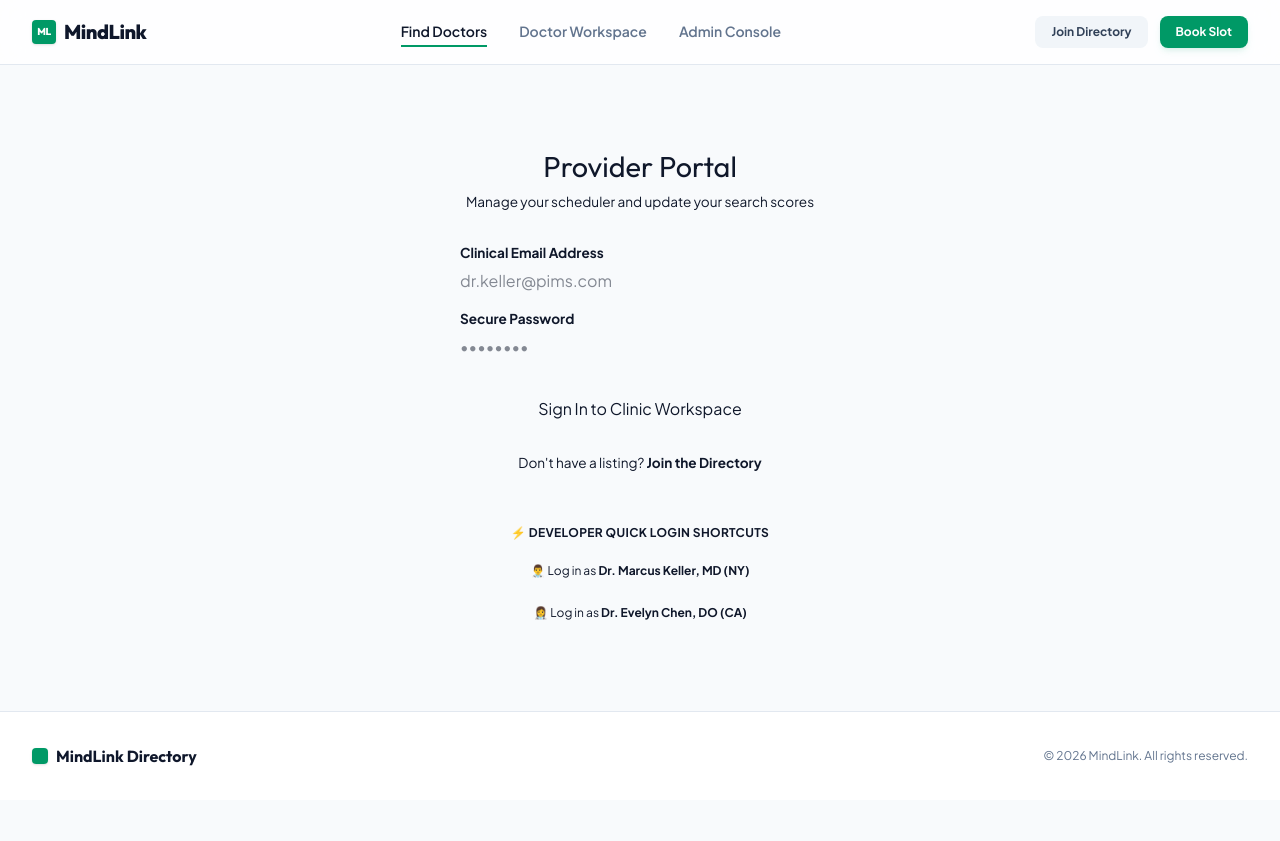
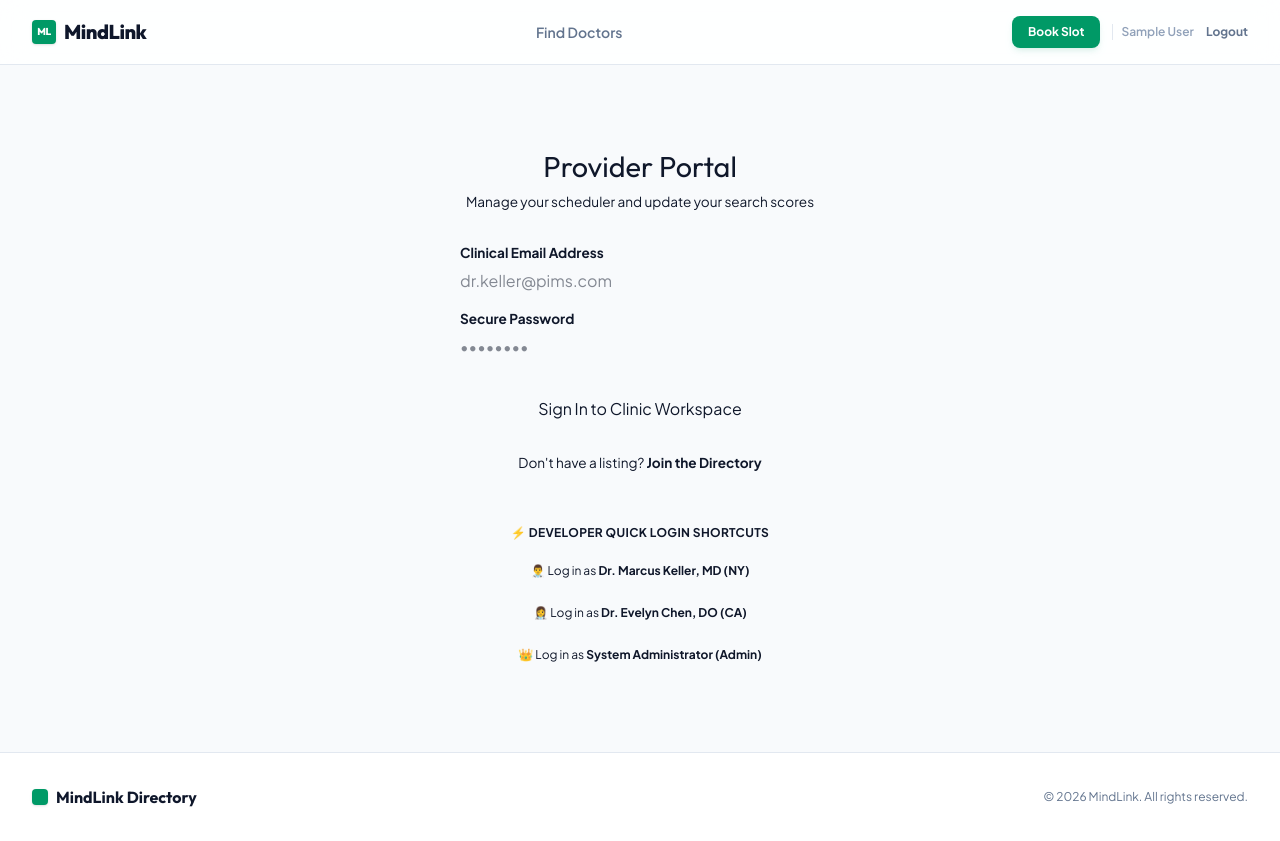
Before and after one commit to pims-service/profiles-service, a Next.js app: page /doctor/login in a window 1280 px wide. Before the commit the page ends 800 px from the top, so only its background shows below. Built offline with nearby package versions, Linux system fonts and the light colour scheme; sample sign-in values are in the browser's storage.

Commit message:
navbar refactor

```diff
--- a/src/app/admin/page.tsx
+++ b/src/app/admin/page.tsx
@@ -2,6 +2,7 @@
 
 import { useState, useEffect } from "react";
 import Link from "next/link";
+import { useRouter } from "next/navigation";
 
 interface Review {
   id: string;
@@ -39,6 +40,7 @@ interface Stats {
 }
 
 export default function AdminConsole() {
+  const router = useRouter();
   const [doctors, setDoctors] = useState<Doctor[]>([]);
   const [stats, setStats] = useState<Stats>({ total: 0, pending: 0, approved: 0, rejected: 0, suspended: 0 });
   const [loading, setLoading] = useState(true);
@@ -68,6 +70,22 @@ export default function AdminConsole() {
   };
 
   useEffect(() => {
+    const raw = localStorage.getItem("doctor_session");
+    if (!raw) {
+      router.push("/doctor/login");
+      return;
+    }
+    try {
+      const sess = JSON.parse(raw);
+      if (sess.role !== "ADMIN") {
+        router.push("/doctor/login");
+        return;
+      }
+    } catch {
+      router.push("/doctor/login");
+      return;
+    }
+
     fetchModerationData();
   }, []);
 
--- a/src/app/api/doctor/login/route.ts
+++ b/src/app/api/doctor/login/route.ts
@@ -34,9 +34,9 @@ export async function POST(request: Request) {
       );
     }
 
-    if (user.role !== "PSYCHIATRIST") {
+    if (user.role !== "PSYCHIATRIST" && user.role !== "ADMIN") {
       return NextResponse.json(
-        { success: false, error: "This credential does not possess provider privileges." },
+        { success: false, error: "This credential does not possess administrative or provider privileges." },
         { status: 403 }
       );
     }
@@ -47,6 +47,7 @@ export async function POST(request: Request) {
         id: user.id,
         email: user.email,
         name: user.name,
+        role: user.role,
         profileId: user.profile?.id,
         verificationStatus: user.profile?.verificationStatus,
       },
--- a/src/app/doctor/login/page.tsx
+++ b/src/app/doctor/login/page.tsx
@@ -26,7 +26,11 @@ export default function DoctorLogin() {
       if (data.success) {
         // Save doctor session mock to localStorage
         localStorage.setItem("doctor_session", JSON.stringify(data.user));
-        router.push("/doctor");
+        if (data.user.role === "ADMIN") {
+          router.push("/admin");
+        } else {
+          router.push("/doctor");
+        }
       } else {
         setError(data.error || "Login failed. Check your clinical email.");
       }
@@ -39,8 +43,11 @@ export default function DoctorLogin() {
 
   // Automated Mock Session shortcuts for testing
   const handleQuickLogin = async (mockEmail: string) => {
+    const isSysAdmin = mockEmail === "admin@pims.com";
+    const pass = isSysAdmin ? "AdminPass123!" : "Password123!";
+
     setEmail(mockEmail);
-    setPassword("Password123!");
+    setPassword(pass);
     setLoading(true);
     setError("");
 
@@ -48,12 +55,18 @@ export default function DoctorLogin() {
       const res = await fetch("/api/doctor/login", {
         method: "POST",
         headers: { "Content-Type": "application/json" },
-        body: JSON.stringify({ email: mockEmail, password: "Password123!" }),
+        body: JSON.stringify({ email: mockEmail, password: pass }),
       });
       const data = await res.json();
       if (data.success) {
         localStorage.setItem("doctor_session", JSON.stringify(data.user));
-        router.push("/doctor");
+        if (isSysAdmin) {
+          router.push("/admin");
+        } else {
+          router.push("/doctor");
+        }
+      } else {
+        setError(data.error || "Auto sign-in failed.");
       }
     } catch {
       setError("Network issue during auto sign-in.");
@@ -138,6 +151,13 @@ export default function DoctorLogin() {
             >
               👩‍⚕️ Log in as <strong>Dr. Evelyn Chen, DO (CA)</strong>
             </button>
+            <button
+              onClick={() => handleQuickLogin("admin@pims.com")}
+              className="btn btn-secondary"
+              style={{ fontSize: "0.75rem", width: "100%", padding: "8px", justifyContent: "flex-start", gap: "6px" }}
+            >
+              👑 Log in as <strong>System Administrator (Admin)</strong>
+            </button>
           </div>
         </div>
       </div>
--- a/src/app/layout.tsx
+++ b/src/app/layout.tsx
@@ -1,5 +1,6 @@
 import type { Metadata } from "next";
 import "./globals.css";
+import Header from "@/components/Header";
 
 export const metadata: Metadata = {
   title: "MindLink | Find Verified Psychiatrists Closer to Home",
@@ -16,38 +17,7 @@ export default function RootLayout({
       <body className="flex flex-col min-h-screen bg-slate-50 text-slate-900 antialiased font-sans" suppressHydrationWarning>
 
         {/* Navigation Header */}
-        <header className="sticky top-0 z-50 w-full border-b border-slate-200 bg-white/80 backdrop-blur-md">
-          <div className="mx-auto flex h-16 max-w-7xl items-center justify-between px-4 sm:px-6 lg:px-8">
-            {/* Logo */}
-            <a href="/" className="flex items-center gap-2 font-display text-xl font-extrabold tracking-tight text-slate-900 hover:opacity-90">
-              <div className="h-6 w-6 rounded bg-emerald-600 flex items-center justify-center text-white text-[10px] font-black tracking-tighter shadow-sm">ML</div>
-              <span>MindLink</span>
-            </a>
-
-            {/* Quick Links */}
-            <nav className="hidden md:flex gap-8">
-              <a href="/" className="text-sm font-semibold text-slate-900 border-b-2 border-emerald-600 pb-1 pt-1">
-                Find Doctors
-              </a>
-              <a href="/doctor" className="text-sm font-semibold text-slate-500 hover:text-slate-900 transition-colors pt-1">
-                Doctor Workspace
-              </a>
-              <a href="/admin" className="text-sm font-semibold text-slate-500 hover:text-slate-900 transition-colors pt-1">
-                Admin Console
-              </a>
-            </nav>
-
-            {/* Actions */}
-            <div className="flex items-center gap-3">
-              <a href="/doctor/register" className="hidden sm:inline-flex text-xs font-bold text-slate-700 bg-slate-100 hover:bg-slate-200 transition-all rounded-lg px-4 py-2">
-                Join Directory
-              </a>
-              <a href="/" className="inline-flex text-xs font-bold text-white bg-emerald-600 hover:bg-emerald-700 transition-all shadow-md shadow-emerald-600/10 rounded-lg px-4 py-2">
-                Book Slot
-              </a>
-            </div>
-          </div>
-        </header>
+        <Header />
 
         {/* Core Workspace Page View */}
         <main className="flex-grow">
--- /dev/null
+++ b/src/components/Header.tsx
@@ -0,0 +1,131 @@
+"use client";
+
+import { useState, useEffect } from "react";
+import Link from "next/link";
+import { useRouter, usePathname } from "next/navigation";
+
+export default function Header() {
+  const router = useRouter();
+  const pathname = usePathname();
+  const [session, setSession] = useState<any>(null);
+
+  useEffect(() => {
+    const sessRaw = localStorage.getItem("doctor_session");
+    if (sessRaw) {
+      try {
+        setSession(JSON.parse(sessRaw));
+      } catch {
+        localStorage.removeItem("doctor_session");
+      }
+    } else {
+      setSession(null);
+    }
+  }, [pathname]);
+
+  const handleLogout = () => {
+    localStorage.removeItem("doctor_session");
+    setSession(null);
+    router.push("/");
+  };
+
+  const role = session?.role;
+
+  return (
+    <header className="sticky top-0 z-50 w-full border-b border-slate-200 bg-white/85 backdrop-blur-md">
+      <div className="mx-auto flex h-16 max-w-7xl items-center justify-between px-4 sm:px-6 lg:px-8">
+
+        {/* Logo */}
+        <Link href="/" className="flex items-center gap-2 font-display text-xl font-extrabold tracking-tight text-slate-900 hover:opacity-90">
+          <div className="h-6 w-6 rounded bg-emerald-600 flex items-center justify-center text-white text-[10px] font-black tracking-tighter shadow-sm">ML</div>
+          <span>MindLink</span>
+        </Link>
+
+        {/* Quick Links */}
+        <nav className="hidden md:flex gap-8">
+          <Link
+            href="/"
+            className={`text-sm font-semibold pb-1 pt-1 ${
+              pathname === "/"
+                ? "text-slate-900 border-b-2 border-emerald-600"
+                : "text-slate-500 hover:text-slate-900 transition-colors"
+            }`}
+          >
+            Find Doctors
+          </Link>
+
+          {/* Doctor Workspace link - Only visible if logged-in role is PSYCHIATRIST */}
+          {role === "PSYCHIATRIST" && (
+            <Link
+              href="/doctor"
+              className={`text-sm font-semibold pb-1 pt-1 ${
+                pathname === "/doctor"
+                  ? "text-slate-900 border-b-2 border-emerald-600"
+                  : "text-slate-500 hover:text-slate-900 transition-colors"
+              }`}
+            >
+              Doctor Workspace
+            </Link>
+          )}
+
+          {/* Admin Console link - Only visible if logged-in role is ADMIN */}
+          {role === "ADMIN" && (
+            <Link
+              href="/admin"
+              className={`text-sm font-semibold pb-1 pt-1 ${
+                pathname === "/admin"
+                  ? "text-slate-900 border-b-2 border-emerald-600"
+                  : "text-slate-500 hover:text-slate-900 transition-colors"
+              }`}
+            >
+              Admin Console
+            </Link>
+          )}
+        </nav>
+
+        {/* Actions */}
+        <div className="flex items-center gap-3">
+
+          {/* Join Directory button - Only visible to unregistered visitors */}
+          {!session && (
+            <Link
+              href="/doctor/register"
+              className="hidden sm:inline-flex text-xs font-bold text-slate-700 bg-slate-100 hover:bg-slate-200 transition-all rounded-lg px-4 py-2"
+            >
+              Join Directory
+            </Link>
+          )}
+
+          <Link
+            href="/"
+            className="inline-flex text-xs font-bold text-white bg-emerald-600 hover:bg-emerald-700 transition-all shadow-md shadow-emerald-600/10 rounded-lg px-4 py-2"
+          >
+            Book Slot
+          </Link>
+
+          {/* Session Authentication status */}
+          {session ? (
+            <div className="flex items-center gap-3 pl-2 border-l border-slate-200">
+              <span className="hidden lg:inline text-xs text-slate-400 font-semibold truncate max-w-[120px]">
+                {session.name}
+              </span>
+              <button
+                onClick={handleLogout}
+                className="text-xs font-bold text-slate-500 hover:text-slate-900 transition-colors cursor-pointer bg-transparent border-none outline-none"
+              >
+                Logout
+              </button>
+            </div>
+          ) : (
+            <Link
+              href="/doctor/login"
+              className="text-xs font-bold text-slate-650 hover:text-slate-900 transition-colors pl-2"
+            >
+              Login
+            </Link>
+          )}
+        </div>
+
+      </div>
+    </header>
+  );
+}
```
